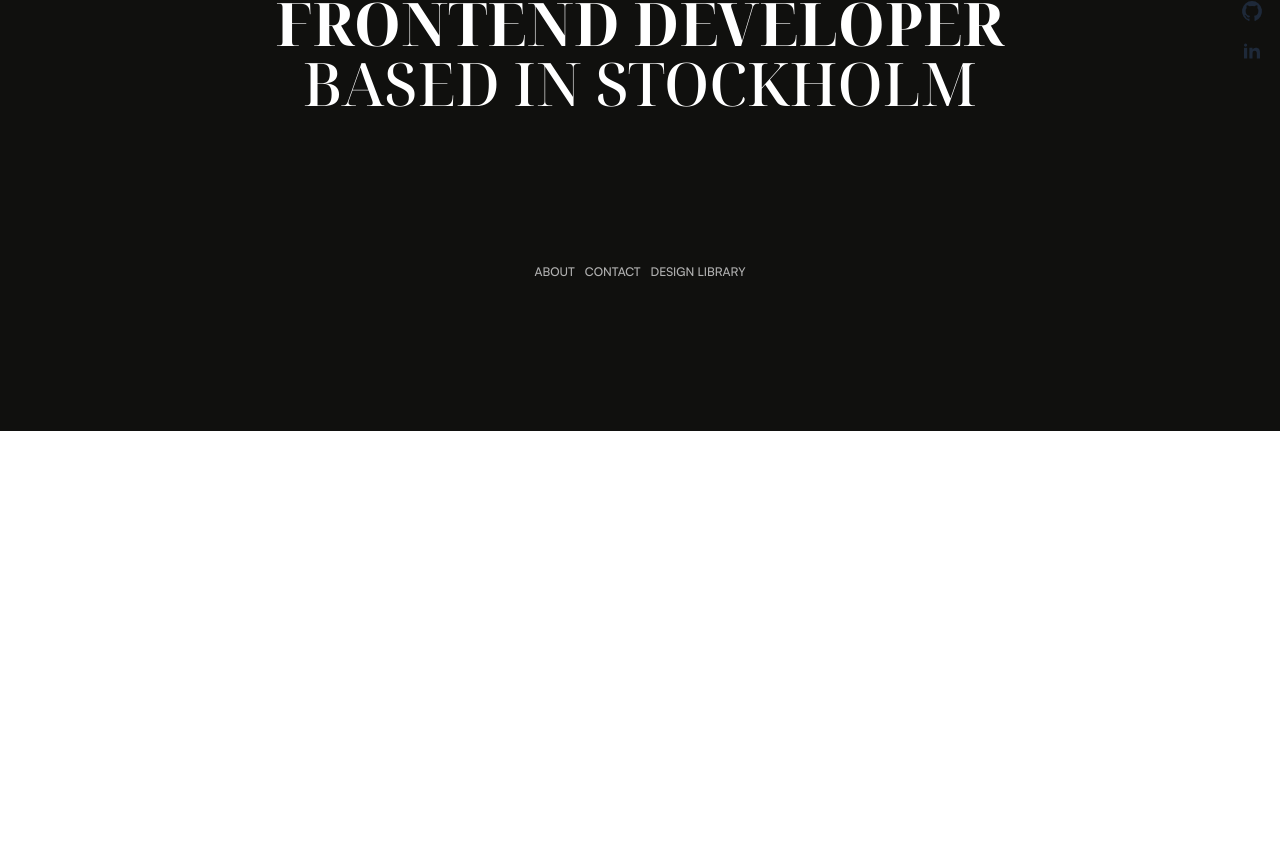
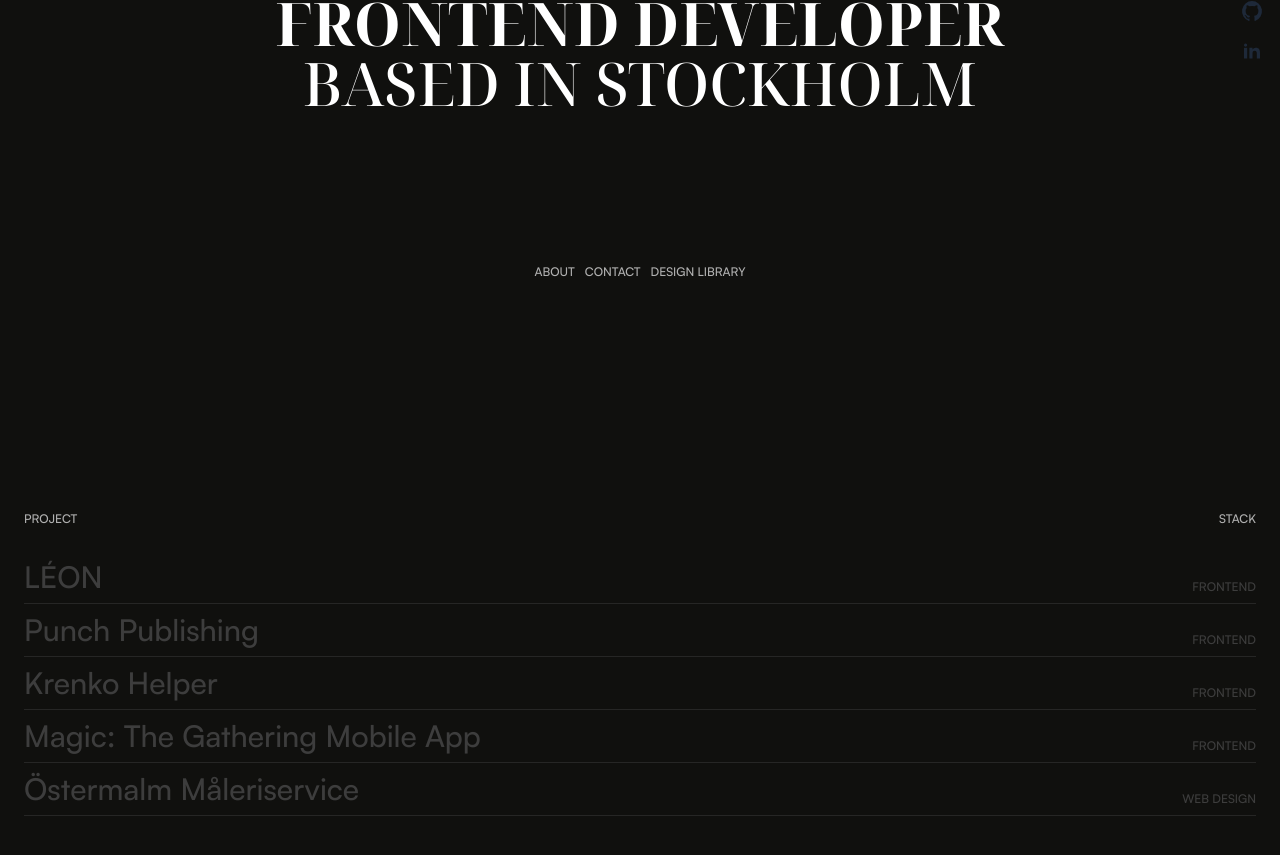
Before and after one commit to fogelmark/portfolio-25, a Next.js app: page / in a window 1280 px wide. Shown: the part 369-1224 px from the top of the page. Before the commit the page ends 800 px from the top, so only its background shows below. Built offline with nearby package versions, Linux system fonts and the light colour scheme.

Commit message:
Added projects list

```diff
--- a/app/components/hero-heading.tsx
+++ b/app/components/hero-heading.tsx
@@ -6,7 +6,7 @@ export default function HeroHeading() {
   return (
     <div
       className={cn(
-        "col-span-12 self-end text-center text-6xl",
+        "col-span-12 self-end text-center text-6xl uppercase",
         noto_serif_display.className,
       )}
     >
--- a/app/components/hero-nav.tsx
+++ b/app/components/hero-nav.tsx
@@ -3,8 +3,8 @@ import React from "react"
 
 export default function HeroNav() {
   return (
-    <nav className="col-span-12 flex items-center justify-center self-center">
-      <ul className="text-cod-gray-secondary flex gap-2.5 text-xs font-medium">
+    <nav className="col-span-12 flex items-center justify-center self-center uppercase">
+      <ul className="text-gray-secondary flex gap-2.5 text-xs font-medium">
         <li>
           <Link href="/about">about</Link>
         </li>
--- /dev/null
+++ b/app/components/projects/projects.tsx
@@ -0,0 +1,49 @@
+"use client"
+
+import { motion } from "motion/react"
+import React, { useState } from "react"
+import leon from "@/public/images/leon-page.png"
+import { cn } from "@/lib/utils"
+
+export default function Projects() {
+  const [toggle, setToggle] = useState(false)
+
+  function handleClick() {
+    setToggle((prev) => !prev)
+    console.log(toggle)
+  }
+
+  return (
+    <div className="grid min-h-screen auto-rows-min grid-cols-12 gap-6 px-6 py-20">
+      <div className="text-gray-secondary col-span-12 flex items-center justify-between text-xs uppercase">
+        <h3>project</h3>
+        <h3>stack</h3>
+      </div>
+      <ul className="col-span-12">
+        {projects.map(({ name, stack }) => (
+          <motion.li
+            whileHover={{ paddingLeft: 8, paddingRight: 8 }}
+            transition={{ type: "tween", duration: 0.2 }}
+            key={name}
+            onClick={handleClick}
+            className={cn(
+              "text-gray-tertiary border-b-gray-tertiary/50 relative flex cursor-pointer items-end justify-between border-b py-2 hover:text-white",
+              {},
+            )}
+          >
+            <p className="text-3xl">{name}</p>
+            <p className="text-xs uppercase">{stack}</p>
+          </motion.li>
+        ))}
+      </ul>
+    </div>
+  )
+}
+
+const projects = [
+  { name: "LÉON", stack: "frontend", src: leon },
+  { name: "Punch Publishing", stack: "frontend", src: leon },
+  { name: "Krenko Helper", stack: "frontend", src: leon },
+  { name: "Magic: The Gathering Mobile App", stack: "frontend", src: leon },
+  { name: "Östermalm Måleriservice", stack: "Web Design", src: leon },
+]
--- a/app/globals.css
+++ b/app/globals.css
@@ -13,8 +13,9 @@
 }
 
 @theme {
-  --color-cod-gray-secondary: oklch(0.7572 0 0);
-  --color-cod-gray-background: oklch(0.1722 0.0041 106.82);
+  --color-gray-secondary: oklch(0.7572 0 0);
+  --color-gray-background: oklch(0.1722 0.0041 106.82);
+  --color-gray-tertiary: oklch(0.36 0 0);
 }
 
 @media (prefers-color-scheme: dark) {
--- a/app/layout.tsx
+++ b/app/layout.tsx
@@ -14,7 +14,7 @@ export default function RootLayout({
 }>) {
   return (
     <html lang="en">
-      <body className={`${satoshi.className} text-white antialiased`}>
+      <body className={`${satoshi.className} text-white font-medium antialiased`}>
         {children}
       </body>
     </html>
--- a/app/page.tsx
+++ b/app/page.tsx
@@ -5,6 +5,8 @@ import HeroHeading from "./components/hero-heading"
 import HeroNav from "./components/hero-nav"
 import IconSocialsSidebar from "./components/icon-socials-sidebar"
 import Lenis from "lenis"
+import { motion } from "motion/react"
+import Projects from "./components/projects/projects"
 
 export default function Home() {
   useEffect(() => {
@@ -22,10 +24,13 @@ export default function Home() {
   }, [])
 
   return (
-    <div className="bg-cod-gray-background relative grid min-h-screen auto-rows-auto grid-cols-12 uppercase">
-      <HeroHeading />
-      <HeroNav />
-      <IconSocialsSidebar className="absolute right-0 flex h-full flex-col justify-center gap-4 p-4" />
+    <div className="bg-gray-background min-h-screen">
+      <div className="relative grid h-screen auto-rows-auto grid-cols-12">
+        <HeroHeading />
+        <HeroNav />
+        <IconSocialsSidebar className="absolute right-0 flex h-full flex-col justify-center gap-4 p-4" />
+      </div>
+      <Projects />
     </div>
   )
 }
```
Also changed, not shown: public/images/leon-page.png (added).
